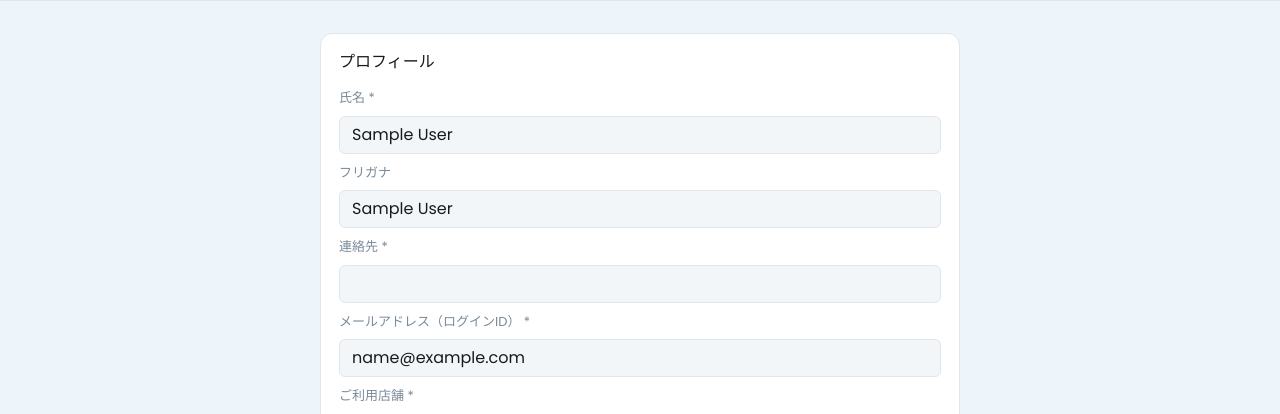
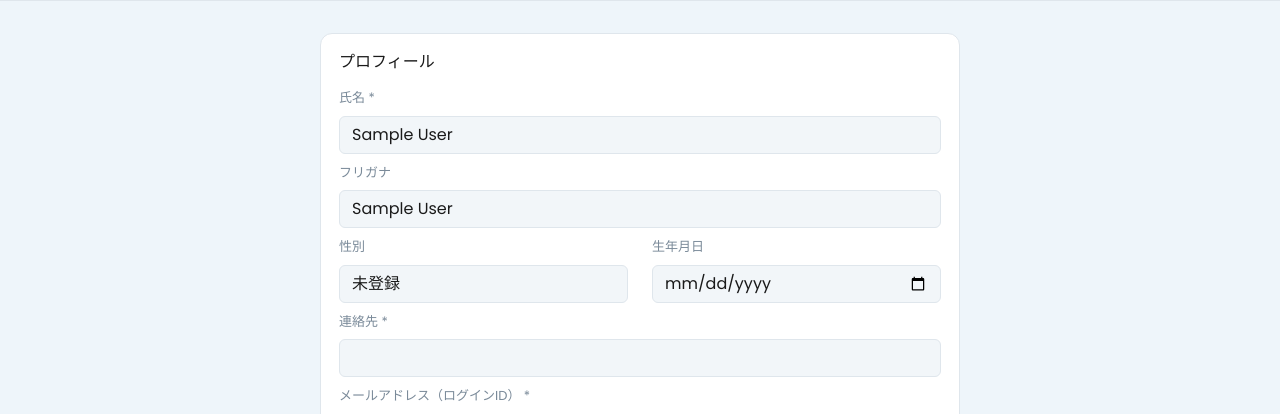
Before and after one commit to salt8-daesooyou-developer/reservation_system_study, a PHP site: page /reservation_system_study/customer/account.php in a window 1280 px wide. Shown: the part 59-473 px from the top of the page. Run offline with PHP 8.4, Linux system fonts and the light colour scheme; the visitor is signed in with stand-in values (Sample User, id 1); data that the repository does not hold is empty.

Commit message:
고객 계정 설정에 성별/생년월일 항목 추가 (회원가입 항목 전체 수정 가능하도록)
customer/account.php와 api/customer_account.php에 gender, birth_date
필드를 추가해, 회원가입 시 입력했던 모든 항목(이름/후리가나/성별/생년월일/
연락처/이메일/지점)을 마이페이지에서 수정할 수 있게 함

```diff
--- a/api/customer_account.php
+++ b/api/customer_account.php
@@ -98,12 +98,14 @@ if ($method === 'PUT') {
     }
 
     $stmt = $pdo->prepare('
-        UPDATE customers SET name = ?, name_kana = ?, phone = ?, email = ?, branch_id = ?
+        UPDATE customers SET name = ?, name_kana = ?, gender = ?, birth_date = ?, phone = ?, email = ?, branch_id = ?
         WHERE id = ?
     ');
     $stmt->execute([
         $name,
         trim($d['name_kana'] ?? '') ?: null,
+        in_array($d['gender'] ?? '', ['male', 'female'], true) ? $d['gender'] : 'unknown',
+        $d['birth_date'] ?: null,
         $phone,
         $email,
         $branchId,
--- a/customer/account.php
+++ b/customer/account.php
@@ -31,6 +31,20 @@ require __DIR__ . '/../includes/customer_header.php';
     <div class="mb-2">
       <label class="form-label">フリガナ</label>
       <input type="text" id="fNameKana" class="form-control" value="<?= htmlspecialchars($customer['name_kana'] ?? '') ?>">
+    </div>
+    <div class="row">
+      <div class="col-6 mb-2">
+        <label class="form-label">性別</label>
+        <select id="fGender" class="form-select">
+          <option value="unknown" <?= $customer['gender'] === 'unknown' ? 'selected' : '' ?>>未登録</option>
+          <option value="male" <?= $customer['gender'] === 'male' ? 'selected' : '' ?>>男性</option>
+          <option value="female" <?= $customer['gender'] === 'female' ? 'selected' : '' ?>>女性</option>
+        </select>
+      </div>
+      <div class="col-6 mb-2">
+        <label class="form-label">生年月日</label>
+        <input type="date" id="fBirthDate" class="form-control" value="<?= htmlspecialchars($customer['birth_date'] ?? '') ?>">
+      </div>
     </div>
     <div class="mb-2">
       <label class="form-label">連絡先 *</label>
@@ -102,6 +116,8 @@ document.getElementById('btnSaveProfile').addEventListener('click', () => {
   const payload = {
     name: document.getElementById('fName').value.trim(),
     name_kana: document.getElementById('fNameKana').value.trim(),
+    gender: document.getElementById('fGender').value,
+    birth_date: document.getElementById('fBirthDate').value,
     phone: document.getElementById('fPhone').value.trim(),
     email: document.getElementById('fEmail').value.trim(),
     branch_id: document.getElementById('fBranchId').value,
```
